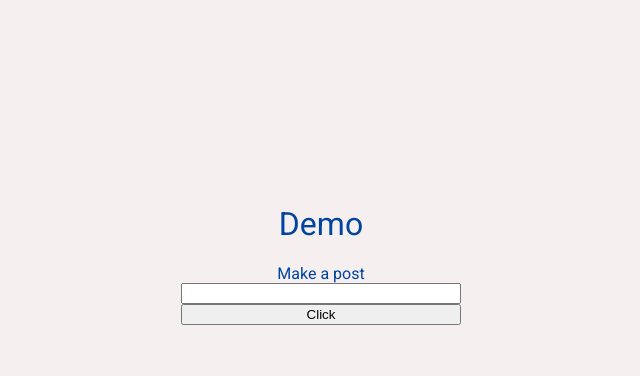
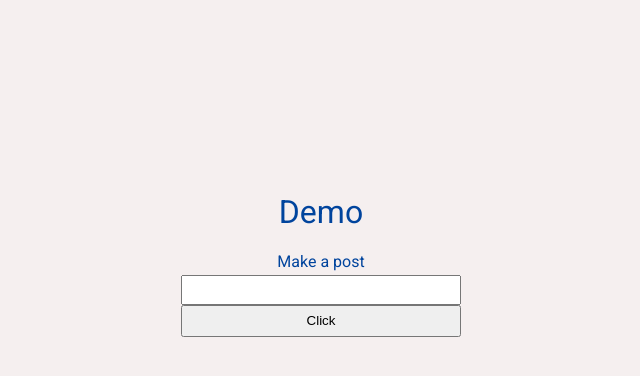
Before and after one commit to joaopaulopmedeiros/phanton, a PHP site: page /demo in a window 1280 px wide. Shown: the part 146-522 px from the top of the page, without its empty margins (319-959 px from the left). Run offline with PHP 8.4, Linux system fonts and the light colour scheme; data that the repository does not hold is empty.

Commit message:
Quick styling

```diff
--- a/public/css/styles.css
+++ b/public/css/styles.css
@@ -33,7 +33,7 @@ html, body, #app {
 
 #app li {
     list-style-type: none;
-    margin: 0 auto;
+    margin: 0 8px;
 }
 
 #app a {
@@ -50,3 +50,15 @@ html, body, #app {
     width: 280px;
     text-align: center;
 }
+
+#app form label {
+    margin-bottom: 4px;
+}
+
+#app form input {
+    height: 24px;
+}
+
+#app form button {
+    height: 32px;
+}
--- a/views/index.view.php
+++ b/views/index.view.php
@@ -19,6 +19,9 @@
                 <li>
                     <a href="https://github.com/joaopaulopmedeiros/phanton/tree/master">Documentation</a>
                 </li>
+                <li>
+                    <a href="https://laracasts.com/series/php-for-beginners" target="_blank">Study</a>
+                </li>
             </ul>
         </nav>
     </div>
```
